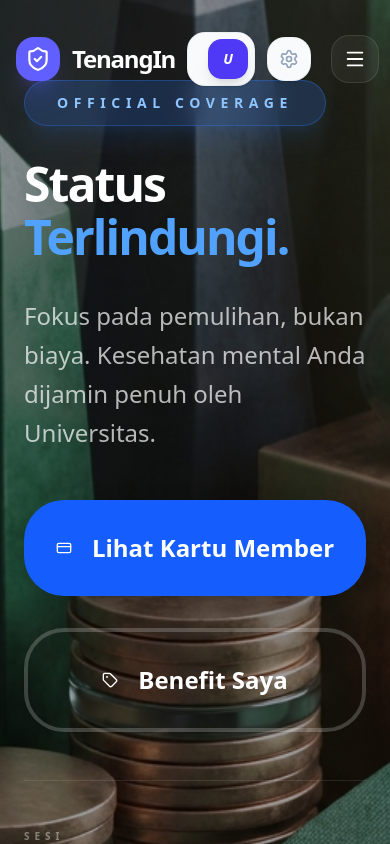
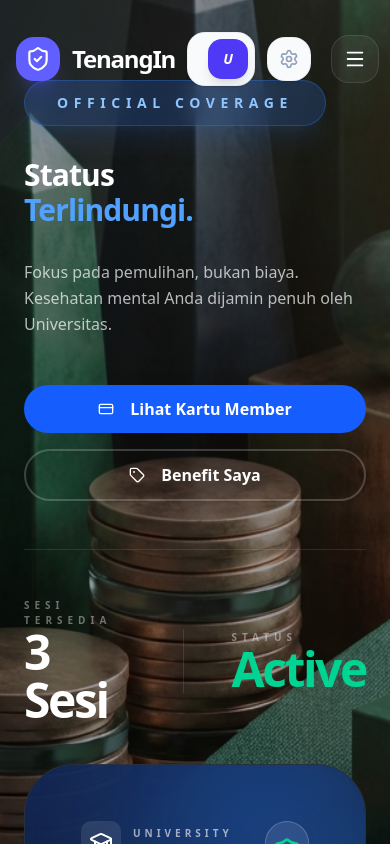
Before and after one commit to ahmadrofiussuud/mental-bmc, a Next.js app: page /wallet in a window 390 px wide. Shown: the top 844 px of the page. Built offline with nearby package versions, Linux system fonts and the light colour scheme.

Commit message:
Phase 2: Journey, Wallet, About pages iPhone 12 optimized

```diff
--- a/src/app/about/page.tsx
+++ b/src/app/about/page.tsx
@@ -9,7 +9,7 @@
             <main className="pt-32 pb-20 px-6">
                 <div className="max-w-5xl mx-auto space-y-24">
                     <div className="space-y-8">
-                        <h1 className="text-6xl md:text-8xl font-black text-slate-900 tracking-tighter text-center">
+                        <h1 className="text-3xl sm:text-4xl md:text-5xl lg:text-6xl xl:text-8xl font-black text-slate-900 tracking-tighter text-center">
                             Misi Kami Sederhana: <br /> <span className="text-indigo-600 underline underline-offset-8 decoration-indigo-100 decoration-8 font-black italic">Menciptakan Ketenangan.</span>
                         </h1>
                         <div className="grid grid-cols-1 md:grid-cols-2 gap-12 pt-12 items-center">
@@ -20,7 +20,7 @@
                                 <p className="text-lg text-slate-500 font-medium leading-relaxed">
                                     Dengan menggabungkan kecanggihan AI dan empati konselor manusia, kami membangun jembatan menuju pemulihan dan ketahanan emosional yang berkelanjutan.
                                 </p>
-                                <Button className="rounded-full px-8 py-6 font-bold bg-slate-900">Bergabung dengan Perjalanan Kami</Button>
+                                <Button className="rounded-full px-6 py-4 sm:px-8 sm:py-6 font-bold text-sm sm:text-base bg-slate-900">Bergabung dengan Perjalanan Kami</Button>
                             </div>
                             <div className="bg-slate-100 aspect-square rounded-[60px] flex items-center justify-center relative overflow-hidden group">
                                 <div className="absolute inset-0 bg-indigo-600 opacity-0 group-hover:opacity-10 transition-opacity duration-500"></div>
--- a/src/app/journey/page.tsx
+++ b/src/app/journey/page.tsx
@@ -55,7 +55,7 @@
                                 initial={{ opacity: 0, scale: 0.9 }}
                                 animate={{ opacity: 1, scale: 1 }}
                                 transition={{ duration: 0.8 }}
-                                className="text-5xl md:text-7xl lg:text-9xl font-black text-white tracking-[-0.07em] leading-[1.1] max-w-4xl mx-auto drop-shadow-2xl"
+                                className="text-3xl sm:text-4xl md:text-5xl lg:text-7xl xl:text-9xl font-black text-white tracking-[-0.05em] sm:tracking-[-0.07em] leading-[1.15] sm:leading-[1.1] max-w-4xl mx-auto drop-shadow-2xl"
                             >
                                 Evolusi <br />
                                 <span className="text-indigo-400 italic">Diri Anda.</span>
@@ -65,7 +65,7 @@
                                 initial={{ opacity: 0 }}
                                 animate={{ opacity: 1 }}
                                 transition={{ delay: 0.4 }}
-                                className="text-2xl text-white/70 font-medium max-w-2xl mx-auto leading-relaxed"
+                                className="text-base sm:text-lg md:text-xl lg:text-2xl text-white/70 font-medium max-w-2xl mx-auto leading-relaxed"
                             >
                                 Lihat bagaimana ketahanan mental Anda tumbuh. <br className="hidden md:block" /> Dari benih ketenangan menjadi bunga ketabahan yang kuat.
                             </motion.p>
--- a/src/app/wallet/page.tsx
+++ b/src/app/wallet/page.tsx
@@ -56,22 +56,22 @@
                                 <Badge className="bg-blue-500/20 text-blue-300 px-8 py-3 rounded-full font-black uppercase text-sm tracking-[0.4em] border border-blue-500/30 backdrop-blur-md shadow-xl shadow-blue-500/10">
                                     Official Coverage
                                 </Badge>
-                                <h1 className="text-5xl md:text-7xl lg:text-9xl font-black text-white tracking-[-0.04em] leading-[1.1] drop-shadow-2xl">
+                                <h1 className="text-3xl sm:text-4xl md:text-5xl lg:text-7xl xl:text-9xl font-black text-white tracking-[-0.03em] sm:tracking-[-0.04em] leading-[1.15] sm:leading-[1.1] drop-shadow-2xl">
                                     Status <br />
                                     <span className="text-blue-400">Terlindungi.</span>
                                 </h1>
-                                <p className="text-2xl text-white/70 font-medium max-w-xl leading-relaxed">
+                                <p className="text-base sm:text-lg md:text-xl lg:text-2xl text-white/70 font-medium max-w-xl leading-relaxed">
                                     Fokus pada pemulihan, bukan biaya. <br className="hidden md:block" />
                                     Kesehatan mental Anda dijamin penuh oleh Universitas.
                                 </p>
                             </div>
 
-                            <div className="flex flex-col sm:flex-row gap-8">
-                                <Button className="bg-blue-600 hover:bg-blue-500 text-white px-16 py-12 rounded-[40px] font-black text-2xl shadow-2xl transition-all hover:scale-105 active:scale-95 group">
-                                    <CreditCard className="mr-3" size={28} /> Lihat Kartu Member
+                            <div className="flex flex-col sm:flex-row gap-4 sm:gap-6 md:gap-8">
+                                <Button className="bg-blue-600 hover:bg-blue-500 text-white px-8 py-6 sm:px-12 sm:py-8 md:px-16 md:py-12 rounded-[30px] sm:rounded-[40px] font-black text-base sm:text-lg md:text-xl lg:text-2xl shadow-2xl transition-all hover:scale-105 active:scale-95 group">
+                                    <CreditCard className="mr-2 sm:mr-3" size={20} /> Lihat Kartu Member
                                 </Button>
-                                <Button variant="outline" className="bg-transparent hover:bg-white/10 border-4 border-white/20 text-white px-16 py-12 rounded-[40px] font-black text-2xl transition-all">
-                                    <Tag className="mr-3" size={28} /> Benefit Saya
+                                <Button variant="outline" className="bg-transparent hover:bg-white/10 border-2 sm:border-3 md:border-4 border-white/20 text-white px-8 py-6 sm:px-12 sm:py-8 md:px-16 md:py-12 rounded-[30px] sm:rounded-[40px] font-black text-base sm:text-lg md:text-xl lg:text-2xl transition-all">
+                                    <Tag className="mr-2 sm:mr-3" size={20} /> Benefit Saya
                                 </Button>
                             </div>
 
```
